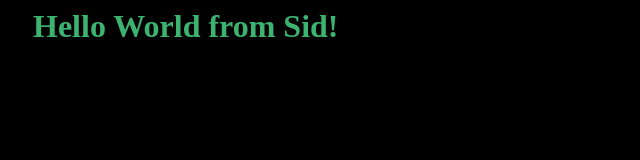
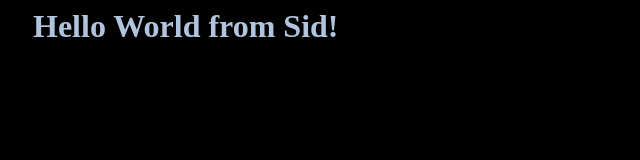
Before and after one commit to ssonrexa/SidsGitWebsite, a plain HTML site: page index.html in a window 1280 px wide. Shown: the whole page, without its empty margins (0-640 px from the left). Drawn offline with Linux system fonts and the light colour scheme.

Commit message:
Update mystyles.css
changed color of heading text

```diff
--- a/mystyles.css
+++ b/mystyles.css
@@ -3,6 +3,6 @@ body{
     }
 
     h1{
-    color: mediumseagreen;
+    color: LightSteelBlue;
     margin-left: 25px;
     }
```
